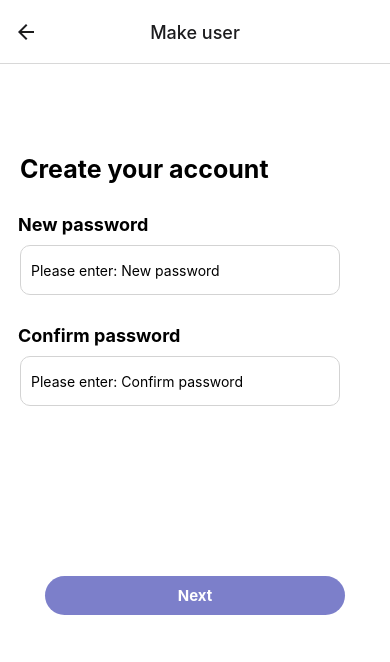
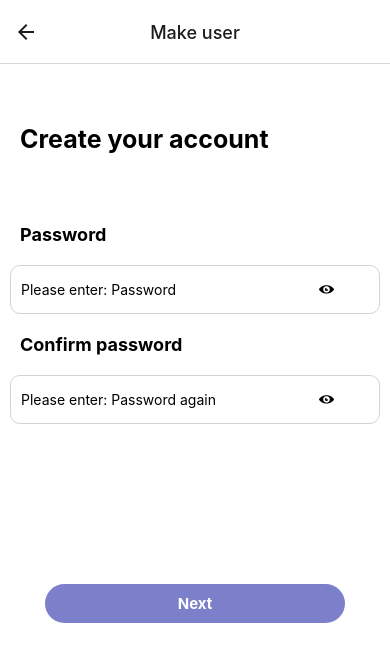
Before and after one commit to JonasBrattHansen/AtCampus, a React Native app in the folder Client/: screen /makeUserPassword in a window 390 px wide. Shown: the top 662 px of the page. Built offline with nearby package versions, Linux system fonts and the light colour scheme; what @gorhom/bottom-sheet would draw is missing.

Commit message:
setting yp context and trying to get the input.

```diff
--- a/Client/App.js
+++ b/Client/App.js
@@ -3,6 +3,7 @@ import HomeStack from "./stacks/HomeStack";
 import AuthenticationStack from "./stacks/AuthenticationStack";
 import {StatusBar} from "react-native";
 import {BottomSheetModalProvider} from "@gorhom/bottom-sheet";
+
 
 export default function App() {
 	const isSignedIn = false;
@@ -19,5 +20,6 @@ export default function App() {
 					<StatusBar barStyle={"dark-content"}/>
 				</NavigationContainer>
 			</BottomSheetModalProvider>
+
     );
 }
--- a/Client/components/LoginButton.js
+++ b/Client/components/LoginButton.js
@@ -1,14 +1,14 @@
 import {View, StyleSheet, Text, TouchableOpacity} from "react-native";
 
+const LoginButton = ({navigation, title, path, setState, setStateTwo}) => {
 
-const LoginButton = ({navigation, title}) => {
     return(
         <View>
             <TouchableOpacity
                 style={styles.button}
                 title={title}
                 onPress={() => {
-                    navigation.navigate("makeUserPassword");}}
+                    navigation.navigate(path);}}
             >
                 <Text style={styles.next}>Next</Text>
             </TouchableOpacity>
@@ -26,7 +26,7 @@ const styles = StyleSheet.create({
         borderRadius: 20,
         padding: 10,
         margin: 10,
-        marginTop:70,
+        marginTop:150,
     },
     next: {
         color: "#ffffff",
--- a/Client/components/LoginInput.js
+++ b/Client/components/LoginInput.js
@@ -1,13 +1,36 @@
-import React from 'react';
+import React, {useContext, useEffect, useState} from 'react';
 import {StyleSheet, Text, View, TextInput } from "react-native";
+import {CreateUserContext} from "../global/CreateUserContext";
 
 export default function LoginInput({title}) {
+    const [info, setInfo] = useState("")
+    const {
+        setFirstname,
+        setLastname,
+    } = useContext(CreateUserContext)
+
+        function getInfo(value){
+            setInfo(value)
+
+            if(title === "First name"){
+                setFirstname(info)
+                console.log(info)
+            }else if(title === "Last name"){
+                setLastname(info)
+                console.log(info)
+            }else if(title === "Email"){
+                console.log(info)
+            }else{
+                console.log(info)
+            }
+        }
+
     return (
         <View style={styles.container}>
-            <View style={styles.info}>
-                <Text style={styles.title}>{title}</Text>
-                <View>
-                    <TextInput style={styles.input} placeholder={"Please enter: " + title} />
+            <View>
+                <Text style={styles.info}>{title}</Text>
+                <View style={styles.input}>
+                    <TextInput onChangeText={value => getInfo(value)} placeholder={"Please enter: " + title} />
                 </View>
             </View>
         </View>
@@ -22,18 +45,20 @@ const styles = StyleSheet.create({
         padding: 10,
         alignItems: "center",
     },
-    title: {
-        marginLeft: 8,
+    info: {
+        padding:10,
         fontSize: 18,
         fontWeight: "bold",
     },
     input: {
-        height: 50,
         margin: 10,
+        borderWidth: 1,
+        borderRadius: 10,
+        borderColor: "#d3d3d3",
+        paddingVertical: 15,
         width: 320,
-        borderWidth: 1,
-        padding: 10,
-        borderRadius: 10,
-        borderColor: "#d3d3d3"
+        paddingHorizontal: 10,
+        flexDirection: "row",
+        alignItems: "center"
     },
 });
--- /dev/null
+++ b/Client/global/CreateUserContext.js
@@ -0,0 +1,30 @@
+import React, {createContext, useState} from "react";
+
+
+const CreateUserContext = createContext()
+
+const CreateUserProvider = ({children}) => {
+    const [ firstname, setFirstname ] = useState("")
+    const [lastname, setLastname] = useState("")
+    const [phoneNr, setPhoneNr] = useState()
+    const [email, setEmail] = useState("")
+    const [school, setSchool] = useState("")
+    const [program, setProgram] = useState("")
+    const [password, setPassword] = useState("")
+
+    return(
+        <CreateUserContext.Provider value={{
+            firstname, setFirstname,
+            lastname, setLastname,
+            phoneNr, setPhoneNr,
+            email, setEmail,
+            school, setSchool,
+            program, setProgram,
+            password, setPassword
+        }}>
+            {children}
+        </CreateUserContext.Provider>
+    )
+}
+
+export {CreateUserContext, CreateUserProvider}
--- a/Client/screens/createUser/makeUserInfo.js
+++ b/Client/screens/createUser/makeUserInfo.js
@@ -1,28 +1,21 @@
 import {Button, StyleSheet, Text, TouchableOpacity, View, ScrollView} from "react-native";
 import { StatusBar } from "expo-status-bar";
 import LoginInput from "../../components/LoginInput";
+import LoginButton from "../../components/LoginButton";
+import {useState} from "react";
 
-export default function MakeUserInfo({ navigation }) {
+export default function MakeUserInfo({ navigation, getEmail, getPhoneNr }) {
+
   return (
     <View style={styles.container}>
         <ScrollView>
             <View>
-                <Text style={styles.text}>Create your account</Text>
+                <Text style={styles.title}>Create your account</Text>
             </View>
-            <LoginInput title={"Email"}/>
-            <LoginInput title={"Phone number"}/>
+            <LoginInput setEmail={() => getEmail} title={"Email"}/>
+            <LoginInput setPhoneNr={() => getPhoneNr} title={"Phone number"}/>
             <StatusBar style="auto" />
-            <View>
-                <TouchableOpacity
-                    style={styles.button}
-                    title="Next"
-                    onPress={() => {
-                        navigation.navigate("makeUserSchool");
-                    }}
-                >
-                    <Text style={styles.next}>Next</Text>
-                </TouchableOpacity>
-            </View>
+           <LoginButton navigation={navigation} title={"Next"} path={"makeUserSchool"}/>
         </ScrollView>
     </View>
   );
@@ -34,25 +27,10 @@ const styles = StyleSheet.create({
         backgroundColor: "#fff",
         justifyContent: "center",
     },
-    text: {
-        paddingTop: 90,
-        paddingLeft: 20,
+    title: {
+        marginTop: 40,
         padding: 20,
         fontSize: 25,
         fontWeight: "bold"
     },
-    button: {
-        alignSelf: "center",
-        alignItems: "center",
-        backgroundColor: "#7C7FCA",
-        width: 300,
-        borderRadius: 20,
-        padding: 10,
-        marginTop: 150,
-    },
-    next: {
-        color: "#ffffff",
-        fontWeight: "bold",
-        fontSize: 15
-    }
 });
--- a/Client/screens/createUser/makeUserName.js
+++ b/Client/screens/createUser/makeUserName.js
@@ -1,29 +1,30 @@
 import { StyleSheet, Text, View, TouchableOpacity, ScrollView } from "react-native";
 import { StatusBar } from "expo-status-bar";
 import LoginInput from "../../components/LoginInput";
+import LoginButton from "../../components/LoginButton";
+import {useContext, useState} from "react";
+import {CreateUserContext} from "../../global/CreateUserContext";
 
 
-export default function MakeUserName({ navigation }) {
+export default function MakeUserName({ navigation, }) {
+
+    const {
+        firstname,
+        lastname,
+    } = useContext(CreateUserContext)
+
   return (
           <View style={styles.container}>
+              <Text>{firstname}</Text>
+              <Text>{lastname}</Text>
               <ScrollView>
               <View>
-                  <Text style={styles.text}>Create your account</Text>
+                  <Text style={styles.title}>Create your account</Text>
               </View>
               <LoginInput title={"First name"}/>
               <LoginInput title={"Last name"}/>
               <StatusBar style="auto" />
-              <View>
-                  <TouchableOpacity
-                      style={styles.button}
-                      title="Next"
-                      onPress={() => {
-                          navigation.navigate("makeUserInfo");
-                      }}
-                  >
-                      <Text style={styles.next}>Next</Text>
-                  </TouchableOpacity>
-              </View>
+             <LoginButton  navigation={navigation} title={"Next"} path={"makeUserInfo"} />
               </ScrollView>
           </View>
   );
@@ -31,29 +32,14 @@ export default function MakeUserName({ navigation }) {
 
 const styles = StyleSheet.create({
   container: {
-    flex: 1,
-    backgroundColor: "#fff",
-    justifyContent: "center",
+        flex: 1,
+        backgroundColor: "#fff",
+        justifyContent: "center",
   },
-    text: {
-      paddingTop: 90,
-        paddingLeft: 20,
+    title: {
+      marginTop: 40,
         padding: 20,
         fontSize: 25,
         fontWeight: "bold"
     },
-    button: {
-      alignSelf: "center",
-        alignItems: "center",
-        backgroundColor: "#7C7FCA",
-        width: 300,
-        borderRadius: 20,
-        padding: 10,
-        marginTop: 150,
-    },
-    next: {
-      color: "#ffffff",
-        fontWeight: "bold",
-        fontSize: 15
-    }
 });
--- a/Client/screens/createUser/makeUserPassword.js
+++ b/Client/screens/createUser/makeUserPassword.js
@@ -1,28 +1,63 @@
-import {Button, StyleSheet, Text, TouchableOpacity, View, ScrollView} from "react-native";
+import {Button, StyleSheet, Text, TouchableOpacity, View, ScrollView, TextInput} from "react-native";
 import { StatusBar } from "expo-status-bar";
-import LoginInput from "../../components/LoginInput";
+import LoginButton from "../../components/LoginButton";
+import React, {useState} from "react";
+import {Entypo} from "@expo/vector-icons";
 
 export default function MakeUserPassword({ navigation }) {
+    const [password, setPassword] = useState()
+
+    const [securePassword, setSecurePassword] = useState(false)
+    const [securePasswordAgain, setSecurePasswordAgain] = useState(false)
+    const [eye, setEye] = useState("eye")
+    const [eyeAgain, setEyeAgain] = useState("eye")
+
+   function visiblePassword(){
+        if (securePassword){
+            setEye("eye")
+            setSecurePassword(false)
+        }else if(!securePassword){
+            setEye("eye-with-line")
+            setSecurePassword(true)
+        }
+   }
+
+   function visiblePasswordAgain(){
+       if (securePasswordAgain){
+           setEyeAgain("eye")
+           setSecurePasswordAgain(false)
+       }else if(!securePasswordAgain){
+           setEyeAgain("eye-with-line")
+           setSecurePasswordAgain(true)
+       }
+   }
+
   return (
     <View style={styles.container}>
+        <StatusBar style="auto" />
         <ScrollView>
             <View>
-                <Text style={styles.text}>Create your account</Text>
+                <Text style={styles.title}>Create your account</Text>
             </View>
-            <LoginInput title={"New password"}/>
-            <LoginInput title={"Confirm password"}/>
-            <StatusBar style="auto" />
             <View>
-                <TouchableOpacity
-                    style={styles.button}
-                    title="Next"
-                    onPress={() => {
-                        navigation.navigate("makeUserComplete");
-                    }}
-                >
-                    <Text style={styles.next}>Next</Text>
-                </TouchableOpacity>
+                <Text style={styles.info}>Password</Text>
+                <View style={styles.input}>
+                    <TextInput style={{width:280}} secureTextEntry={securePassword} placeholder={"Please enter: Password"}/>
+                    <TouchableOpacity style={{width:50}} onPress={visiblePassword} >
+                        <Entypo  name={eye} size={15}  color="black" />
+                    </TouchableOpacity>
+                </View>
             </View>
+            <View>
+                <Text style={styles.info}>Confirm password</Text>
+                <View  style={styles.input}>
+                    <TextInput style={{width:280}} secureTextEntry={securePasswordAgain} placeholder={"Please enter: Password again"} />
+                    <TouchableOpacity style={{width:50}} onPress={visiblePasswordAgain}>
+                        <Entypo  name={eyeAgain} size={15}  color="black" />
+                    </TouchableOpacity>
+                </View>
+            </View>
+            <LoginButton navigation={navigation} title={"Next"} path={"makeUserComplete"}/>
         </ScrollView>
     </View>
   );
@@ -34,25 +69,28 @@ const styles = StyleSheet.create({
         backgroundColor: "#fff",
         justifyContent: "center",
     },
-    text: {
-        paddingTop: 90,
-        paddingLeft: 20,
+    title: {
+        marginTop: 40,
+        marginBottom: 40,
         padding: 20,
         fontSize: 25,
         fontWeight: "bold"
     },
-    button: {
-        alignSelf: "center",
-        alignItems: "center",
-        backgroundColor: "#7C7FCA",
-        width: 300,
-        borderRadius: 20,
-        padding: 10,
-        marginTop: 150,
+    info: {
+        padding:10,
+        marginLeft: 10,
+        fontSize: 18,
+        fontWeight: "bold",
     },
-    next: {
-        color: "#ffffff",
-        fontWeight: "bold",
-        fontSize: 15
-    }
+    input: {
+        margin: 10,
+        borderWidth: 1,
+        borderRadius: 10,
+        borderColor: "#d3d3d3",
+        paddingVertical: 15,
+        paddingHorizontal: 10,
+        flexDirection: "row",
+        justifyContent: "space-between",
+        alignItems: "center"
+    },
 });
--- a/Client/screens/createUser/makeUserSchool.js
+++ b/Client/screens/createUser/makeUserSchool.js
@@ -63,13 +63,7 @@ export default function MakeUserSchool({ navigation }) {
         <Text style={styles.textSchool} >School</Text>
         <TouchableOpacity style={styles.modalSchool} onPress={() => setIsModalSchoolVisible(true)}>
             <View
-                style={{
-                    paddingVertical: 15,
-                    paddingHorizontal: 10,
-                    flexDirection: "row",
-                    justifyContent: "space-between",
-                    alignItems: "center"
-                }}>
+                style={styles.schoolInfoWrap}>
                 <Text>{valueSchool}</Text>
                 <AntDesign name="caretdown" size={15} color="black"/>
             </View>
@@ -78,13 +72,7 @@ export default function MakeUserSchool({ navigation }) {
         <Text style={styles.textProgram}>Program</Text>
         <TouchableOpacity style={styles.modalProgram} onPress={() => setIsModalProgramVisible(true)}>
             <View
-                style={{
-                    paddingVertical: 15,
-                    paddingHorizontal: 10,
-                    flexDirection: "row",
-                    justifyContent: "space-between",
-                    alignItems: "center"
-                }}>
+                style={styles.schoolInfoWrap}>
                 <Text>{valueProgram}</Text>
                 <AntDesign name="caretdown" size={15} color="black"/>
             </View>
@@ -141,7 +129,7 @@ export default function MakeUserSchool({ navigation }) {
                 </View>
             </View>
         </Modal>
-        <LoginButton navigation={navigation} title={"Next"} />
+        <LoginButton navigation={navigation} title={"Next"} path={"makeUserPassword"}/>
     </View>
   );
 }
@@ -153,10 +141,46 @@ const styles = StyleSheet.create({
         justifyContent: "center",
     },
     title: {
-        padding: 10,
-        margin: 20,
+        padding: 20,
+        marginBottom:20,
         fontSize: 25,
         fontWeight: "bold",
+    },
+    modalSchool: {
+        borderColor: "#d3d3d3",
+        margin: 10,
+        borderRadius: 10,
+        borderWidth:1
+    },
+    modalProgram: {
+        borderColor: "#d3d3d3",
+        margin: 10,
+        borderRadius: 10,
+        borderWidth:1,
+    },
+    textSchool:{
+        fontWeight: "bold",
+        fontSize: 20,
+        margin: 10,
+        marginLeft: 15
+
+    },
+    textProgram:{
+        fontWeight: "bold",
+        fontSize: 20,
+        margin: 10,
+        marginLeft: 15
+    },
+    schoolInfoWrap:{
+        paddingVertical: 15,
+        paddingHorizontal: 10,
+        flexDirection: "row",
+        justifyContent: "space-between",
+        alignItems: "center"
+    },
+    backgroundModal: {
+        backgroundColor: "#5b5b5b",
+        height: "100%"
     },
     button: {
         alignSelf: "center",
@@ -176,6 +200,7 @@ const styles = StyleSheet.create({
         borderWidth: 1,
         width: "110%",
         borderColor: "#d3d3d3",
+        marginTop: 20,
         marginBottom: 20,
         borderRadius: 10,
     },
@@ -183,34 +208,9 @@ const styles = StyleSheet.create({
         borderWidth: 1,
         width: "110%",
         borderColor: "#d3d3d3",
+        marginTop: 20,
         marginBottom: 20,
         borderRadius: 10,
-
-    },
-    textSchool:{
-        fontWeight: "bold",
-        fontSize: 20,
-        margin: 10,
-        marginTop:20
-
-    },
-    textProgram:{
-        fontWeight: "bold",
-        fontSize: 20,
-        margin: 10
-    },
-    modalSchool: {
-        borderColor: "#d3d3d3",
-        margin: 10,
-        borderRadius: 10,
-        borderWidth:1
-    },
-    modalProgram: {
-        borderColor: "#d3d3d3",
-        margin: 10,
-        borderRadius: 10,
-        borderWidth:1,
-        marginBottom: 100
 
     },
     modalViewSchool: {
@@ -227,10 +227,5 @@ const styles = StyleSheet.create({
         shadowOpacity: 0.25,
         shadowRadius: 4,
         elevation: 5
-    },
-    backgroundModal: {
-        backgroundColor: "#5b5b5b",
-        height: "100%"
-
     }
 });
```
Also changed, not shown: Client/stacks/AuthenticationStack.js (+7 -1 lines). Lines whose indentation alone changed are shown as unchanged.
